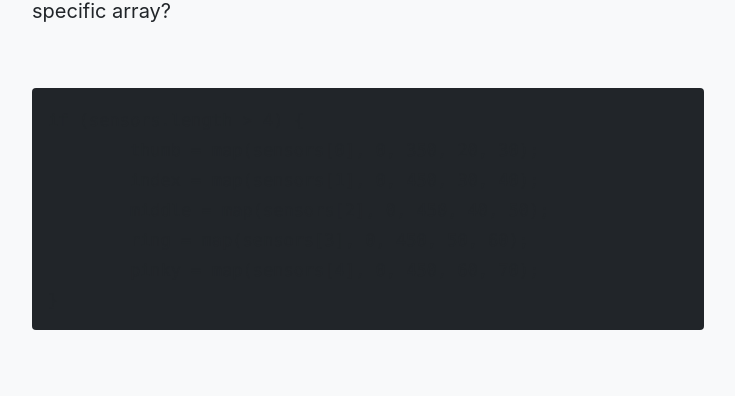
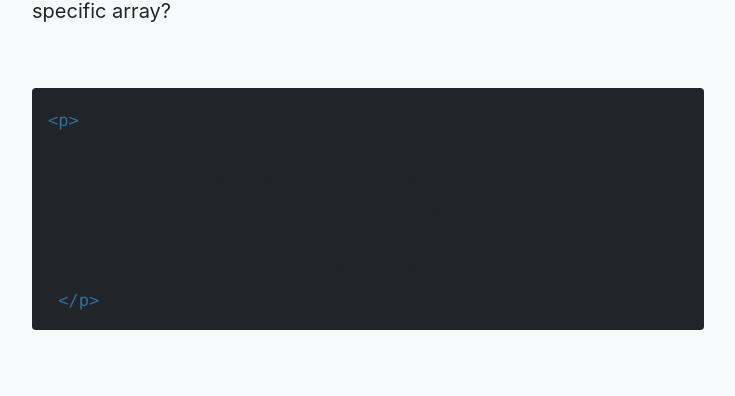
Before and after one commit to ixdwtruong/ixdwtruong.github.io, a Jekyll site: the page built from _posts/0001-01-06-intobjp2.md, in a window 1280 px wide and 900 px high, scrolled down 3910 px. Shown: the part 150-546 px from the top of the window, without its empty margins (272-1007 px from the left). Built offline with Jekyll 4.4.1, drawn with Linux system fonts in a browser that asks for light colours.

Commit message:
Update 0001-01-06-intobjp2.md

```diff
--- a/_posts/0001-01-06-intobjp2.md
+++ b/_posts/0001-01-06-intobjp2.md
@@ -93,13 +93,13 @@ Understanding the code was a little bit hard as since I had 5 sensors, how do yo
 <br>
 
 {% highlight html %}
-if (sensors.length > 4) {
+<p>if (sensors.length > 4) {
         thumb = map(sensors[0], 0, 350, 20, 30);
         index = map(sensors[1], 0, 450, 30, 40);
         middle = map(sensors[2], 0, 450, 40, 50);
         ring = map(sensors[3], 0, 450, 50, 60);
         pinky = map(sensors[4], 0, 450, 60, 70);
-}
+}</p>
 {% endhighlight %}
 
 <br>
```
